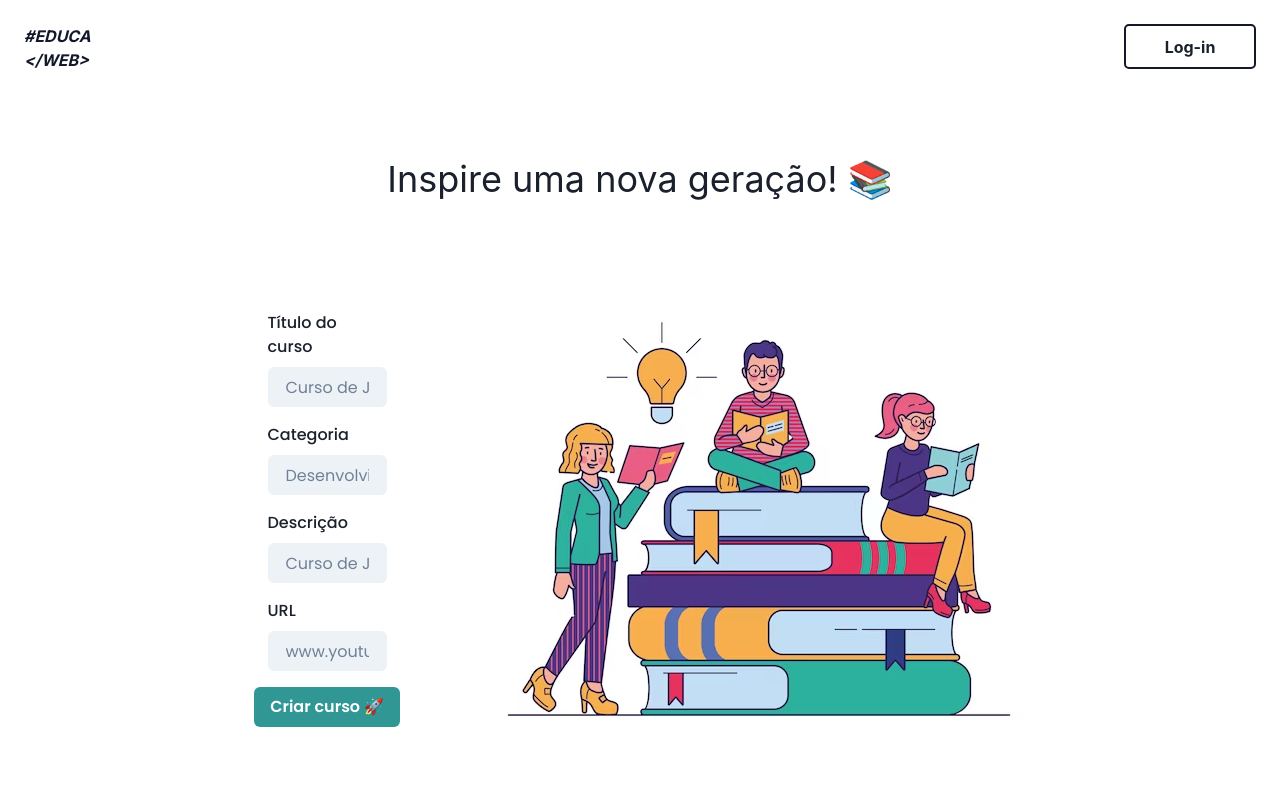
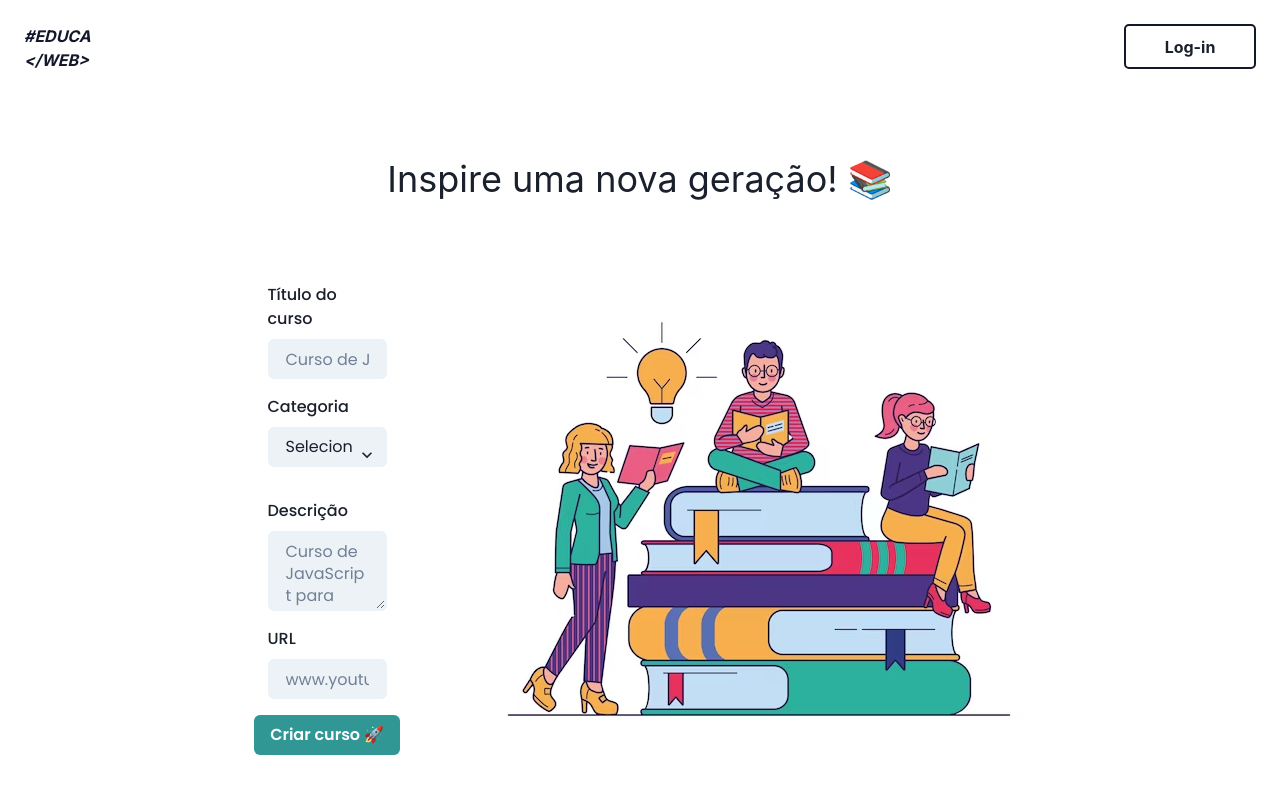
Before and after one commit to samuelmaia1/projeto_educaweb_react, a React (Vite) app: page /cursos/criar in a window 1280 px wide. Shown: the top 794 px of the page. Built offline with nearby package versions, Linux system fonts and the light colour scheme; no server answers; sample sign-in values are in the browser's storage.

Commit message:
Refatorando login

```diff
--- a/src/routes/Login.jsx
+++ b/src/routes/Login.jsx
@@ -52,11 +52,11 @@ export default () => {
 
         const data = await response.json()
 
-        localStorage.setItem('token', data.token)
+        if (response.status == 200){
+            localStorage.setItem('token', data.token)
 
-        localStorage.setItem('user', JSON.stringify({userName: data.userName, role: data.userRole, userId: data.userId}))
+            localStorage.setItem('user', JSON.stringify({userName: data.userName, role: data.userRole, userId: data.userId}))
 
-        if (response.status == 200){
             navigate('/cursos')
         }
         else if (response.status == 401){
--- a/src/routes/NewCourse.jsx
+++ b/src/routes/NewCourse.jsx
@@ -1,4 +1,4 @@
-import { Button, FormLabel, Input } from "@chakra-ui/react";
+import { Button, FormLabel, Input, Select, Textarea } from "@chakra-ui/react";
 import { Header } from "../components/Header/Header";
 //import InputFormSignup from "../components/InputFormSignup/InputFormSignup";
 import axios from "axios";
@@ -8,6 +8,7 @@ import imagem from '../assets/pessoas-lendo-livros-para-ilustracao-vetorial-de-e
 import { useNavigate } from "react-router-dom";
 import { useValidateUser } from "../hooks/useValidateUser";
 import { useCreateCourse } from "../hooks/useCreateCourse";
+// import { Textarea } from "@chakra-ui/react";
 
 export function NewCourse(){
 
@@ -68,19 +69,25 @@ export function NewCourse(){
                 <form onSubmit={formSubmit}>
                     <div className="container-input-form">
                         <FormLabel>Título do curso</FormLabel>
-                        <Input placeholder={'Curso de JavaScript'} name={'name'} value={state.name} onChange={handleChange} className='input' variant='filled'/>
+                        <Input isRequired={true} placeholder={'Curso de JavaScript'} name={'name'} value={state.name} onChange={handleChange} className='input' variant='filled'/>
                     </div>
                     <div className="container-input-form">
                         <FormLabel>Categoria</FormLabel>
-                        <Input placeholder={'Desenvolvimento'} name={'category'} value={state.category} onChange={handleChange} className='input' variant='filled'/>
+                        <Select isRequired={true} placeholder={'Selecione uma categoria'} name={'category'} value={state.category} onChange={handleChange} className='input' variant='filled'>
+                            <option value="Desenvolvimento">Desenvolvimento</option>
+                            <option value="Finanças">Finanças</option>
+                            <option value="Ensino Médio">Ensino Médio</option>
+                            <option value="Segurança">Segurança</option>
+                            <option value="Office">Office</option>
+                        </Select>
                     </div>
                     <div className="container-input-form">
                         <FormLabel>Descrição</FormLabel>
-                        <Input placeholder={'Curso de JavaScript para iniciantes'} name={'description'} value={state.description} onChange={handleChange} className='input' variant='filled'/>
+                        <Textarea isRequired={true} placeholder={'Curso de JavaScript para iniciantes'} name={'description'} value={state.description} onChange={handleChange} className='input' variant='filled'/>
                     </div>
                     <div className="container-input-form">
                         <FormLabel>URL</FormLabel>
-                        <Input placeholder={'www.youtube.com/...'}  name={'url'} value={state.url} onChange={handleChange} className='input' variant='filled'/>
+                        <Input isRequired={true} placeholder={'www.youtube.com/...'}  name={'url'} value={state.url} onChange={handleChange} className='input' variant='filled'/>
                     </div>
                     <Button colorScheme="teal" type="submit">Criar curso 🚀</Button>
                 </form>
```
